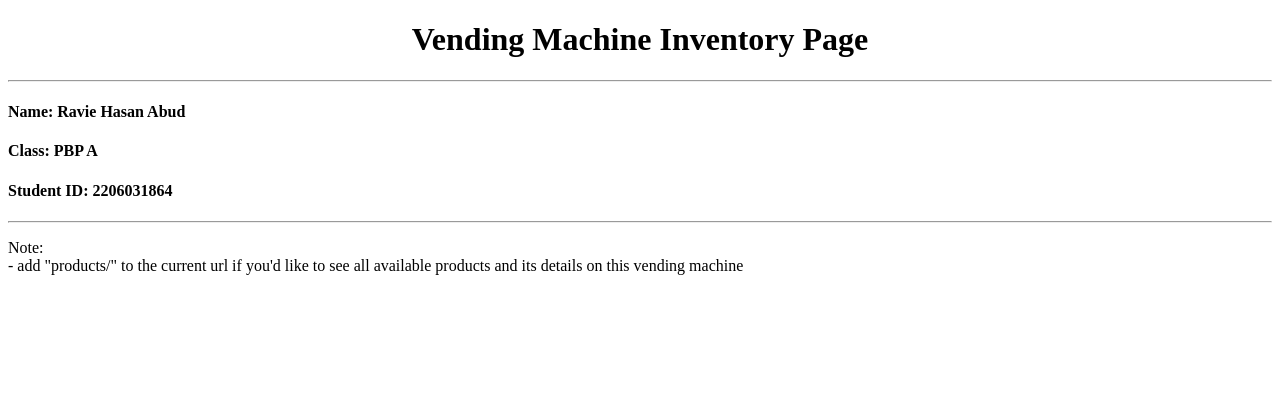
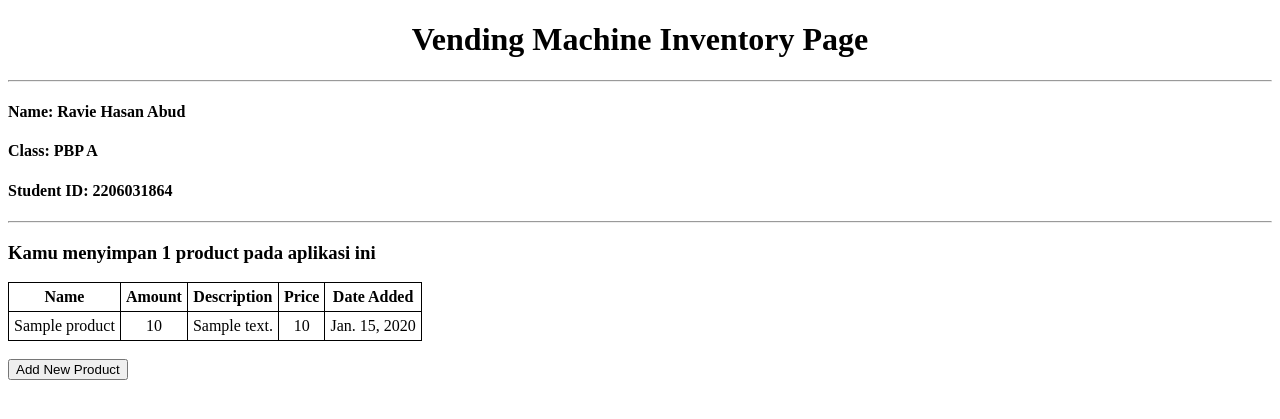
Before and after one commit to raviehasan/vending-machine, a Django app: page / in a window 1280 px wide. Shown: the top 419 px of the page. Run offline with Django 4.2, Linux system fonts and the light colour scheme; tables that the repository leaves empty hold one stand-in row (values such as "Sample post").

Commit message:
added table data, styles, etc.

```diff
--- a/main/templates/main.html
+++ b/main/templates/main.html
@@ -1,22 +1,62 @@
-<!DOCTYPE html>
-<html lang="en">
+{% extends 'base.html' %}
 
-<head>
-    <meta charset="UTF-8">
-    <meta name="viewport" content="width=device-width, initial-scale=1.0">
-    <title>Vending Machine Inventory</title>
-</head>
+{% block style %}
+    <style>
+        h1 {
+            text-align: center;
+        }
 
-<body>
-    <h1 style="text-align: center;">Vending Machine Inventory Page</h1>
+        table {
+            border-collapse: collapse;
+            text-align: center;
+        }
+
+        th, td {
+            border: 1px solid black;
+            padding: 5px;
+        }
+    </style>
+{% endblock style %}
+
+{% block content %}
+    <h1>Vending Machine Inventory Page</h1>
     <hr>
 
-    <h4>Name: {{ name }}</h4>
-    <h4>Class: {{ class }}</h4>
-    <h4>Student ID: {{ student_id }}</h4>
+    <h4>Name: {{name}}</h4>
+    <h4>Class: {{class}}</h4>
+    <h4>Student ID: {{student_id}}</h4>
     <hr>
 
-    <p>Note: <br>
-        - add "products/" to the current url if you'd like to see all available products and its details on this vending machine</p>
-</body>
-</html>
+    <h3>Kamu menyimpan {{total_products}} product pada aplikasi ini</h3>
+
+    <table>
+        <tr>
+            <th>Name</th>
+            <th>Amount</th>
+            <th>Description</th>
+            <th>Price</th>
+            <th>Date Added</th>
+        </tr>
+
+        {% comment %} Berikut cara memperlihatkan data produk di bawah baris ini {% endcomment %}
+
+        {% for product in products %}
+            <tr>
+                <td>{{product.name}}</td>
+                <td>{{product.amount}}</td>
+                <td>{{product.description}}</td>
+                <td>{{product.price}}</td>
+                <td>{{product.date_added}}</td>
+            </tr>
+        {% endfor %}
+    </table>
+
+    <br />
+
+    <a href="{% url 'main:create_product' %}">
+        <button>
+            Add New Product
+        </button>
+    </a>
+
+{% endblock content %}
```
